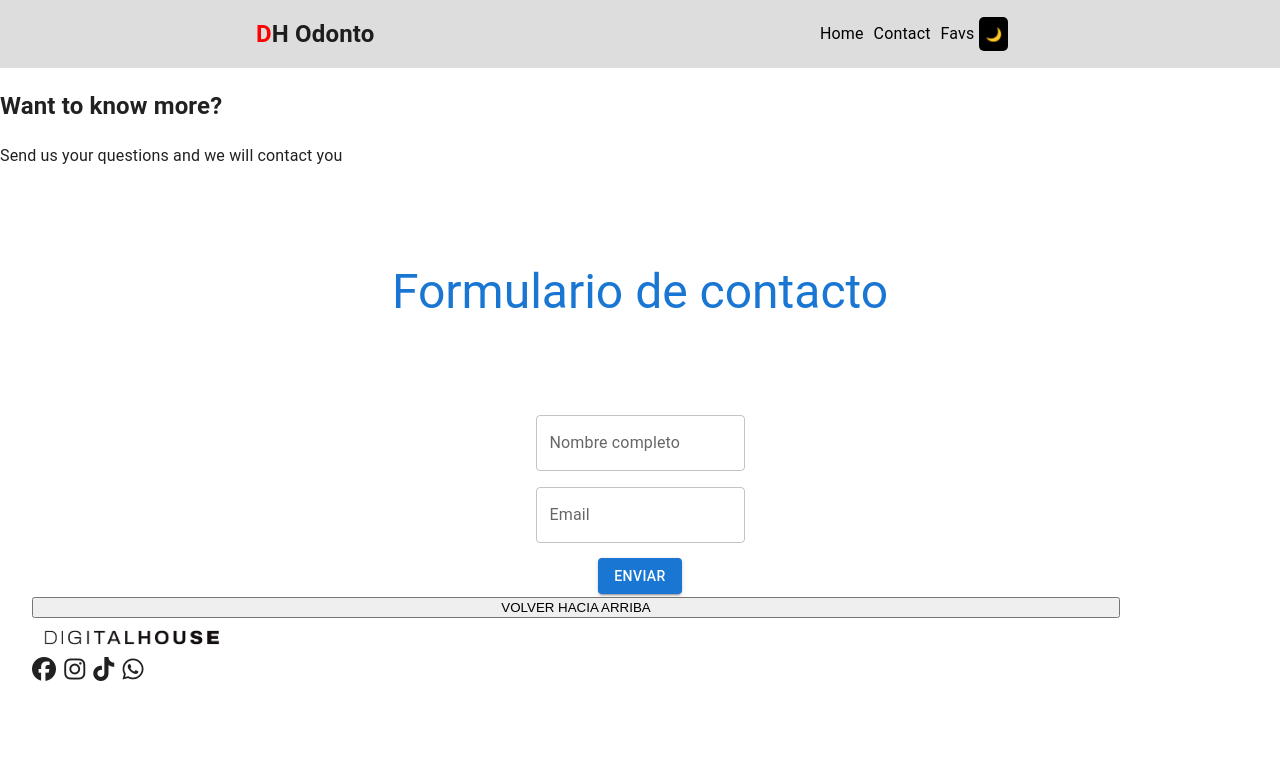
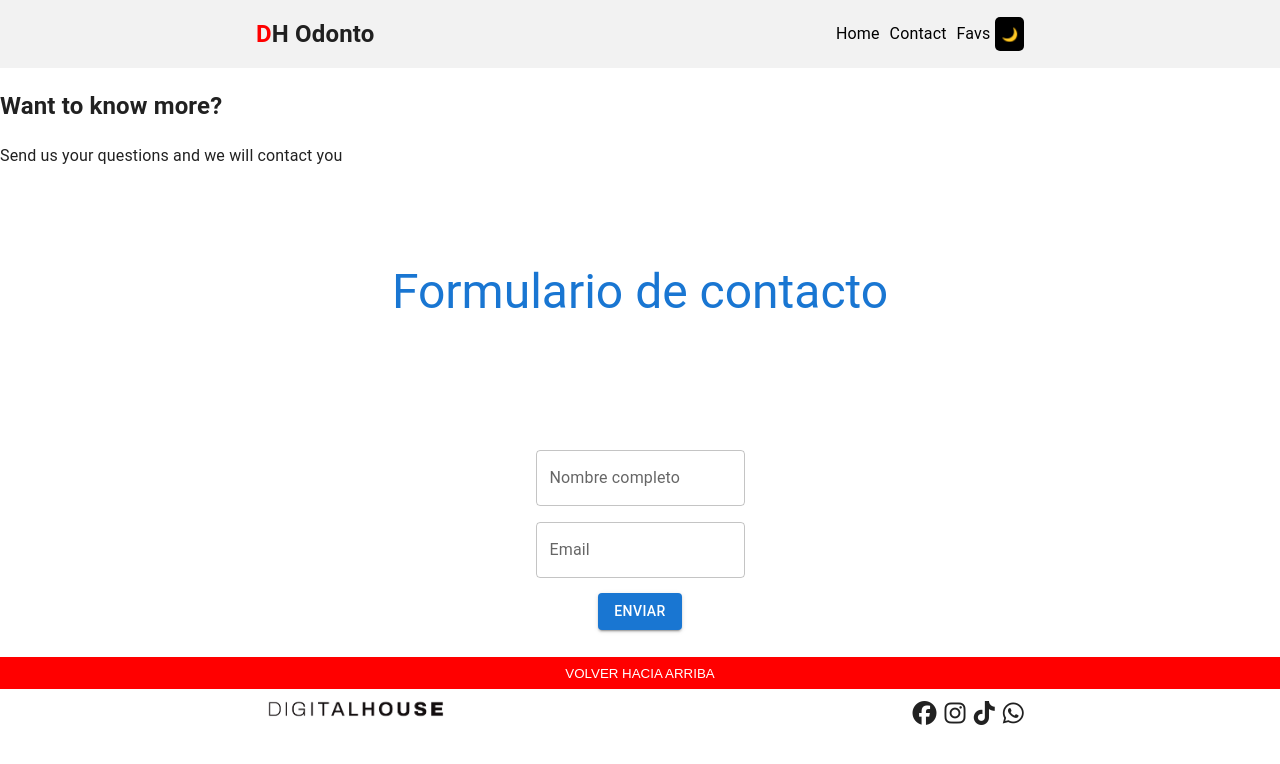
Before and after one commit to pablosergiovg/Clinica-Odontologica, a React (Create React App) app: page /contact in a window 1280 px wide. Shown: the top 764 px of the page. Built offline with nearby package versions, Linux system fonts and the light colour scheme.

Commit message:
Footer V2.0 e innerHTML en form

```diff
--- a/src/Components/Footer.jsx
+++ b/src/Components/Footer.jsx
@@ -5,22 +5,25 @@ const Footer = () => {
   return (
     <footer>
         <button className='back-to-top'>VOLVER HACIA ARRIBA</button>
-        <Box className='footer-img' sx={{
+        <div className='footer-container'>
+          <div className='footer-img' sx={{
             display: "flex",
             justifyContent: "space-evenly",
             alignItems: "center",
             color: "MenuText",
             maxWidth: ""
             }}>
-          <img src="./images/DH.png" alt='DH-logo'/>
-        </Box>
+            <img src="./images/DH.png"  alt='DH-logo'/>
+          </div>
 
-        <Box className='social-media'>
-          <i className="fa-brands fa-facebook"></i>
-          <i className="fa-brands fa-instagram"></i>
+          <div className='social-media'>
+            <i className="fa-brands fa-facebook"></ i>
+            <i className="fa-brands fa-instagram"></  i>
             <i className="fa-brands fa-tiktok"></i>
-          <i className="fa-brands fa-whatsapp"></i>
-        </Box>
+            <i className="fa-brands fa-whatsapp"></ i>
+          </div>
+        </div>
+
     </footer>
   )
 }
--- a/src/Components/Form.jsx
+++ b/src/Components/Form.jsx
@@ -6,14 +6,15 @@ import * as Yup from "yup"
 const Form = () => {
   //Aqui deberan implementar el form completo con sus validaciones
 
-  let valoresIniciales = {
+  const valoresIniciales = {
     nombre: '',
     email: ''
   }
 
   const enviarForm = ( data) => {
     console.log(data);
-    alert(`Gracias ${data.nombre}, te contactaremos cuanto antes vía email`)
+    document.querySelector(".mensaje").innerHTML = `<h3>Gracias ${data.nombre}, te contactaremos cuanto antes vía email</h3>`;
+
   }
 
   const esquemaContacto = Yup.object({
@@ -25,11 +26,12 @@ const Form = () => {
     initialValues: valoresIniciales,
     onSubmit: enviarForm,
     validationSchema: esquemaContacto
+
   })
 
   return (
     <div className="form-container">
-      <Typography color='primary' variant='h3' align='center'>Formulario de contacto</Typography>
+      <Typography sx={{marginBottom: "2.2rem"}} color='primary' variant='h3' align='center'>Formulario de contacto</Typography>
       <form action="" className="form-container" onSubmit={handleSubmit}>
         <Grid container direction='row' alignItems={'center'} justifyContent='space-evenly' spacing={2} sx={{ width: '100%' }}>
           <Grid item xs={12} md={9}>
@@ -41,6 +43,7 @@ const Form = () => {
         </Grid>
         <Button type="submit" variant="contained">Enviar</Button>
       </form>
+      <div className="mensaje"></div>
     </div>
   );
 };
--- a/src/index.css
+++ b/src/index.css
@@ -24,7 +24,7 @@ h1{
 }
 
 .nav-container{
-  background-color: #dddddd;
+  background-color: #f2f2f2;
   display: flex;
   align-items: center;
   justify-content: space-between;
@@ -42,7 +42,6 @@ h1{
 
 nav{
   display: flex;
-  padding: 1rem;
 }
 
 /*ESTILO AGREGADO*/
@@ -83,16 +82,26 @@ footer {
   display: flex;
   flex-direction: column;
   justify-content: center;
-  text-align: center;
-  padding: 2rem;
-  position: relative;
-  bottom: 0;
-  width: 90%;
-  height: 40px;
   margin-top: 2rem;
 }
 
-footer > * > img {
+/*ESTILO AGREGADO*/
+footer button{
+  background-color: red;
+  color: white;
+  border: none;
+  height: 2rem;
+
+}
+
+/*ESTILO AGREGADO*/
+footer > div{
+  display: flex;
+  justify-content: space-between;
+  padding: 0 20vw;
+}
+
+footer > * > * > img {
   width: 200px;
   margin: 0;
 }
```
Lines whose indentation alone changed are shown as unchanged.
